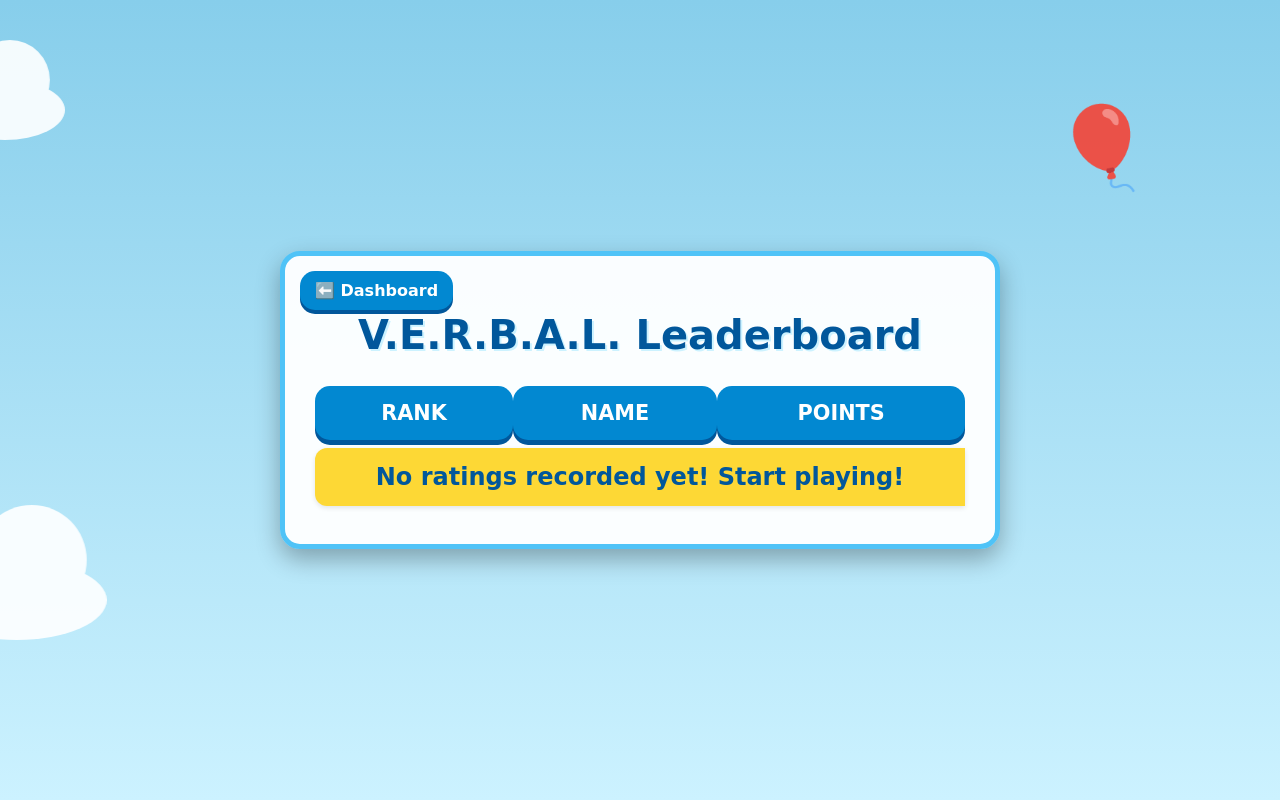
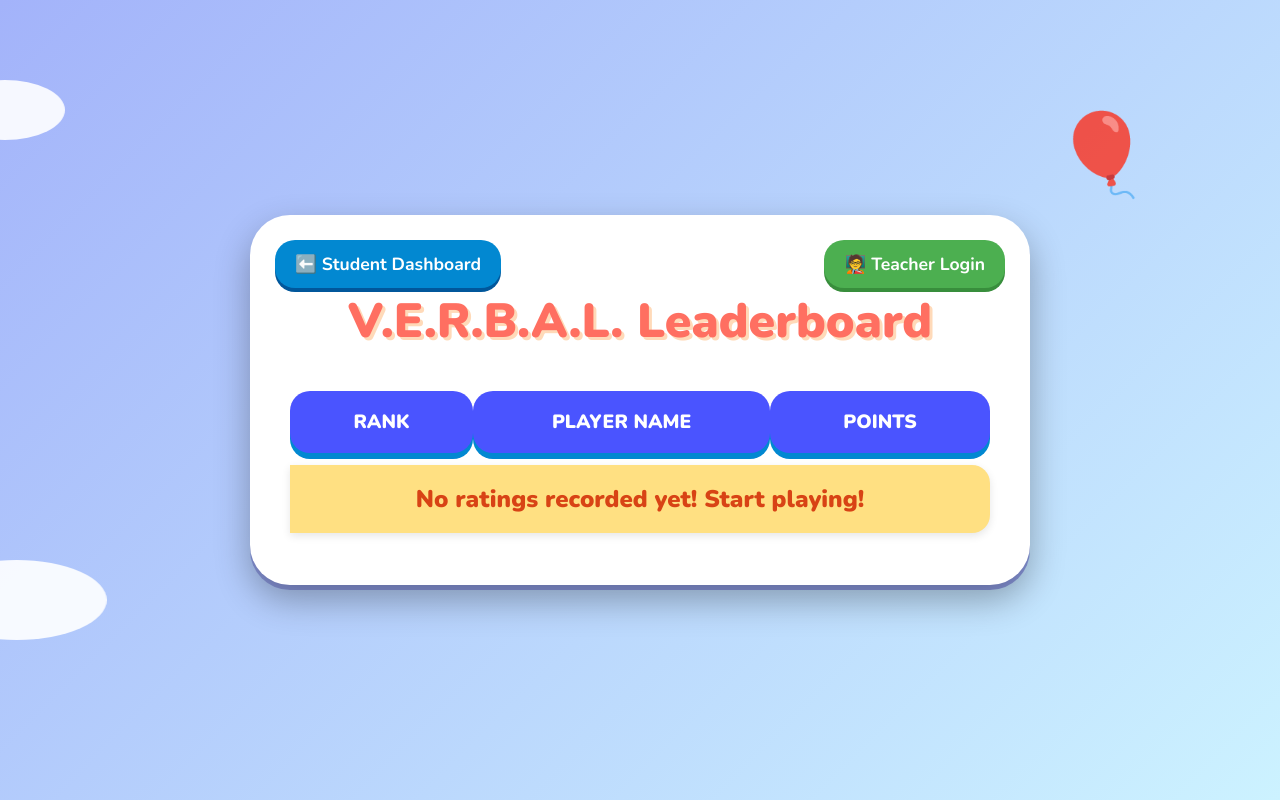
Before and after one commit to JohnPaul221/VERBAL, a PHP site: page /leaderboard.php in a window 1280 px wide. Run offline with PHP 8.4, Linux system fonts and the light colour scheme; data comes from the database, SQL or seed files in the repository; data that the repository does not hold is empty.

Commit message:
Update leaderboard.php

```diff
--- a/leaderboard.php
+++ b/leaderboard.php
@@ -2,7 +2,7 @@
 // Start session
 session_start();
 
-// Include the database connection setup
+// 🔥 Path adjustment assumption: leaderboard.php is in the root VERBAL/ directory.
 require_once 'config/database.php';
 
 // Check if the PDO object is available (safety check)
@@ -17,14 +17,18 @@ try {
     // SQL Query to Calculate Total Points per Student
     $sql = "
         SELECT
-            username,
-            SUM(score) AS points
+            s.username,
+            s.grade,
+            s.section,
+            COALESCE(SUM(sr.score), 0) AS points
         FROM
-            student_ratings
+            students s
+        LEFT JOIN
+            student_ratings sr ON s.username = sr.username
         GROUP BY
-            username
+            s.username, s.grade, s.section
         ORDER BY
-            points DESC
+            points DESC, s.username ASC
     ";
 
     // Execute the query using the PDO object
@@ -46,25 +50,22 @@ try {
     <meta charset="UTF-8" />
     <meta name="viewport" content="width=device-width, initial-scale=1.0">
     <title>V.E.R.B.A.L. Leaderboard</title>
+    <link href="https://fonts.googleapis.com/css2?family=Nunito:wght@400;700;900&display=swap" rel="stylesheet">
     <style>
-        /* BASE SKY THEME STYLES (Provided by user - kept for consistency) */
+        /* BASE CHUNKY SKY THEME */
         body {
-            margin: 0; padding: 0; height: 100vh; font-family: 'Comic Sans MS', cursive, sans-serif;
-            background: linear-gradient(to bottom, #87ceeb, #ccf2ff); overflow: hidden;
+            margin: 0; padding: 0; height: 100vh;
+            font-family: 'Nunito', sans-serif; /* Changed Font */
+            background: linear-gradient(135deg, #a3b3fa 0%, #ccf2ff 100%); /* Blue/Purple Gradient */
+            overflow: hidden;
             position: relative; display: flex; justify-content: center; align-items: center;
         }
+
+        /* CLOUD ANIMATION (Kept existing styles) */
         .cloud { position: absolute; background: #fff; border-radius: 50%; opacity: 0.9; }
-        .cloud:before, .cloud:after { content: ''; position: absolute; background: #fff; border-radius: 50%; }
         .cloud1 { width: 120px; height: 60px; top: 10%; animation: float 70s linear infinite; left: -200px; animation-delay: 0s; }
-        .cloud1:before { width: 60px; height: 60px; top: -30px; left: 10px; }
-        .cloud1:after { width: 80px; height: 80px; top: -40px; right: 15px; }
         .cloud2 { width: 150px; height: 70px; top: 20%; animation: float 90s linear infinite; left: -200px; animation-delay: 45s; }
-        .cloud2:before { width: 70px; height: 70px; top: -35px; left: 20px; }
-        .cloud2:after { width: 90px; height: 90px; top: -45px; right: 25px; }
         .cloud3 { width: 180px; height: 80px; bottom: 20%; left: -200px; animation: float 80s linear infinite; }
-        .cloud3:before { width: 90px; height: 90px; top: -45px; left: 30px; }
-        .cloud3:after { width: 110px; height: 110px; top: -55px; right: 20px; }
-
         @keyframes float {
             from { transform: translateX(0); }
             to   { transform: translateX(120vw); }
@@ -79,11 +80,17 @@ try {
             to   { transform: translateY(-25px); }
         }
 
-        /* --- LEADERBOARD SPECIFIC STYLES --- */
+        /* --- LEADERBOARD CHUNKY STYLES --- */
         .leaderboard-container {
-            background: rgba(255, 255, 255, 0.95); padding: 30px; border-radius: 20px;
-            box-shadow: 0 10px 25px rgba(0,0,0,0.3); width: 90%; max-width: 650px;
-            text-align: center; z-index: 10; border: 5px solid #4fc3f7; animation: pop 0.8s ease;
+            background: #ffffff;
+            padding: 40px; /* Increased padding */
+            border-radius: 40px; /* CHUNKY RADIUS */
+            /* CHUNKY SHADOW */
+            box-shadow: 0 15px 35px rgba(0,0,0,0.3), 0 5px 0 #8b99df;
+            width: 90%; max-width: 700px;
+            text-align: center; z-index: 10;
+            border: none; /* Removed hard border */
+            animation: pop 0.8s ease;
             position: relative;
         }
         @keyframes pop {
@@ -92,71 +99,119 @@ try {
         }
 
         h1 {
-            color: #01579b; font-size: 2.5em; margin-bottom: 20px;
-            text-shadow: 2px 2px 0 #ccf2ff;
+            color: #ff6f61; /* Vibrant color */
+            font-size: 3em;
+            margin-bottom: 25px;
+            text-shadow: 3px 3px 0 #ffdab9; /* Chunky shadow */
+            font-weight: 900;
         }
 
         #leaderboard {
-            width: 100%; border-collapse: separate; border-spacing: 0 8px; margin-top: 20px;
+            width: 100%; border-collapse: separate; border-spacing: 0 12px; /* Increased spacing */
         }
 
         #leaderboard thead th {
-            background-color: #0288d1; color: #fff; padding: 15px 10px; font-size: 1.3em;
-            text-transform: uppercase; border-radius: 15px; box-shadow: 0 5px 0 #01579b;
+            background-color: #4a54ff; /* Deep Blue Header */
+            color: #fff;
+            padding: 18px 15px; /* Increased padding */
+            font-size: 1.2em;
+            text-transform: uppercase;
+            border-radius: 20px; /* CHUNKY RADIUS */
+            box-shadow: 0 6px 0 #0288d1; /* Stronger button-like shadow */
+            font-weight: 800;
         }
 
         #leaderboard td {
-            padding: 15px 10px; font-size: 1.1em; font-weight: bold; color: #333;
-            background-color: #e3f2fd; border-radius: 12px; box-shadow: 0 2px 5px rgba(0,0,0,0.1);
+            padding: 18px 15px;
+            font-size: 1.2em;
+            font-weight: 700;
+            color: #444;
+            background-color: #e3f2fd;
+            border-radius: 18px; /* CHUNKY RADIUS */
+            box-shadow: 0 3px 8px rgba(0,0,0,0.1); /* Soft lifted shadow */
+            transition: transform 0.2s;
+        }
+        #leaderboard tbody tr:hover td {
+            transform: translateY(-2px);
+            box-shadow: 0 5px 10px rgba(0,0,0,0.15);
         }
 
-        /* Alternating row colors for visual interest */
+        /* Alternating row colors (Subtle effect) */
         #leaderboard tbody tr:nth-child(odd) td { background-color: #ffffff; }
 
         /* Rank Column (First Cell) */
         #leaderboard tbody tr td:first-child {
-            width: 15%; text-align: center; font-size: 1.5em; background-color: #4fc3f7;
-            color: white; border-radius: 12px 0 0 12px;
+            width: 10%;
+            text-align: center;
+            font-size: 1.8em;
+            background: #60a5fa; /* Default rank color */
+            color: white;
+            border-radius: 18px 0 0 18px;
+            font-weight: 900;
         }
-        /* Name Column */
-        #leaderboard tbody tr td:nth-child(2) { text-align: left; padding-left: 25px; }
+        /* Name/Grade Column */
+        #leaderboard tbody tr td:nth-child(2) { text-align: left; padding-left: 30px; }
         /* Points Column */
-        #leaderboard tbody tr td:last-child { width: 20%; text-align: center; }
+        #leaderboard tbody tr td:last-child {
+            width: 15%;
+            text-align: center;
+            font-size: 1.5em;
+            color: #d84315; /* Score color */
+            background-color: #ffccbc; /* Light background for points */
+            border-radius: 0 18px 18px 0;
+        }
+        .grade-section {
+            font-size: 0.8em;
+            color: #777;
+            font-weight: 600;
+            display: block;
+        }
 
-        /* Top 3 Medals/Colors */
-        #leaderboard tbody tr:nth-child(1) td { background-color: #ffeb3b; color: #01579b; }
-        #leaderboard tbody tr:nth-child(1) td:first-child { background-color: #fdd835; }
-        #leaderboard tbody tr:nth-child(2) td { background-color: #b0bec5; }
-        #leaderboard tbody tr:nth-child(2) td:first-child { background-color: #90a4ae; }
-        #leaderboard tbody tr:nth-child(3) td { background-color: #ffab91; }
-        #leaderboard tbody tr:nth-child(3) td:first-child { background-color: #ff8a65; }
 
-        /* --- BACK BUTTON STYLES --- */
-        .back-button {
-            position: absolute; top: 15px; left: 15px;
-            padding: 10px 15px;
+        /* --- TOP 3 MEDALS/COLORS (Vibrant Rewards) --- */
+        /* GOLD - 1st Place */
+        #leaderboard tbody tr:nth-child(1) td { background: linear-gradient(135deg, #ffeb3b, #fdd835); color: #01579b; }
+        #leaderboard tbody tr:nth-child(1) td:first-child { background-color: #ffb300; color: #fff; }
+        #leaderboard tbody tr:nth-child(1) td:last-child { background: #ffe082; color: #d84315; }
+
+        /* SILVER - 2nd Place */
+        #leaderboard tbody tr:nth-child(2) td { background: linear-gradient(135deg, #e0e0e0, #bdbdbd); color: #333; }
+        #leaderboard tbody tr:nth-child(2) td:first-child { background-color: #9e9e9e; color: #fff; }
+        #leaderboard tbody tr:nth-child(2) td:last-child { background: #cfd8dc; color: #d84315; }
+
+        /* BRONZE - 3rd Place */
+        #leaderboard tbody tr:nth-child(3) td { background: linear-gradient(135deg, #ffcc80, #ffb74d); color: #333; }
+        #leaderboard tbody tr:nth-child(3) td:first-child { background-color: #ff9800; color: #fff; }
+        #leaderboard tbody tr:nth-child(3) td:last-child { background: #ffccbc; color: #d84315; }
+
+        /* --- BACK/LOGIN BUTTON STYLES (MATCHING CHUNKY DESIGN) --- */
+        .action-button {
+            position: absolute;
+            padding: 12px 20px;
             background-color: #0288d1;
             color: #fff;
             text-decoration: none;
-            border-radius: 15px;
+            border-radius: 20px; /* CHUNKY RADIUS */
             font-weight: bold;
-            font-size: 1em;
+            font-size: 1.1em;
             box-shadow: 0 4px 0 #01579b;
             transition: all 0.1s ease;
             display: inline-flex;
             align-items: center;
-            gap: 5px;
+            gap: 8px;
             z-index: 11;
         }
-        .back-button:hover {
-            background-color: #03a9f4;
-            box-shadow: 0 2px 0 #01579b;
-            transform: translateY(2px);
+        .action-button:hover { background-color: #03a9f4; }
+        .action-button:active { transform: translateY(4px); box-shadow: none; }
+
+        .back-button { top: 25px; left: 25px; } /* Positioning for Back button */
+        .teacher-login-button {
+            top: 25px; right: 25px;
+            background-color: #4CAF50; /* Green color for teacher link */
+            box-shadow: 0 4px 0 #388E3C;
         }
-        .back-button:active {
-            transform: translateY(4px);
-            box-shadow: none;
-        }
+        .teacher-login-button:hover { background-color: #66BB6A; }
+
     </style>
 </head>
 <body>
@@ -168,8 +223,12 @@ try {
 <div class="balloon">🎈</div>
 
 <div class="leaderboard-container">
-    <a href="student/student_dashboard.php" class="back-button">
-        ⬅️ Dashboard
+    <a href="student/student_dashboard.php" class="action-button back-button">
+        ⬅️ Student Dashboard
+    </a>
+
+    <a href="teacher/teacher_dashboard.php" class="action-button teacher-login-button">
+        🧑‍🏫 Teacher Login
     </a>
 
     <h1>V.E.R.B.A.L. Leaderboard</h1>
@@ -178,7 +237,7 @@ try {
         <thead>
         <tr>
             <th>Rank</th>
-            <th>Name</th>
+            <th>Player Name</th>
             <th>Points</th>
         </tr>
         </thead>
@@ -206,7 +265,10 @@ try {
             ?>
             <tr>
                 <td><?= $medal . $rank ?></td>
-                <td><?= htmlspecialchars($student['username']) ?></td>
+                <td>
+                    <?= htmlspecialchars($student['username']) ?>
+                    <span class="grade-section">(G<?= htmlspecialchars($student['grade']) ?> S<?= htmlspecialchars($student['section']) ?>)</span>
+                </td>
                 <td><?= htmlspecialchars($student['points']) ?></td>
             </tr>
         <?php endforeach;
```
